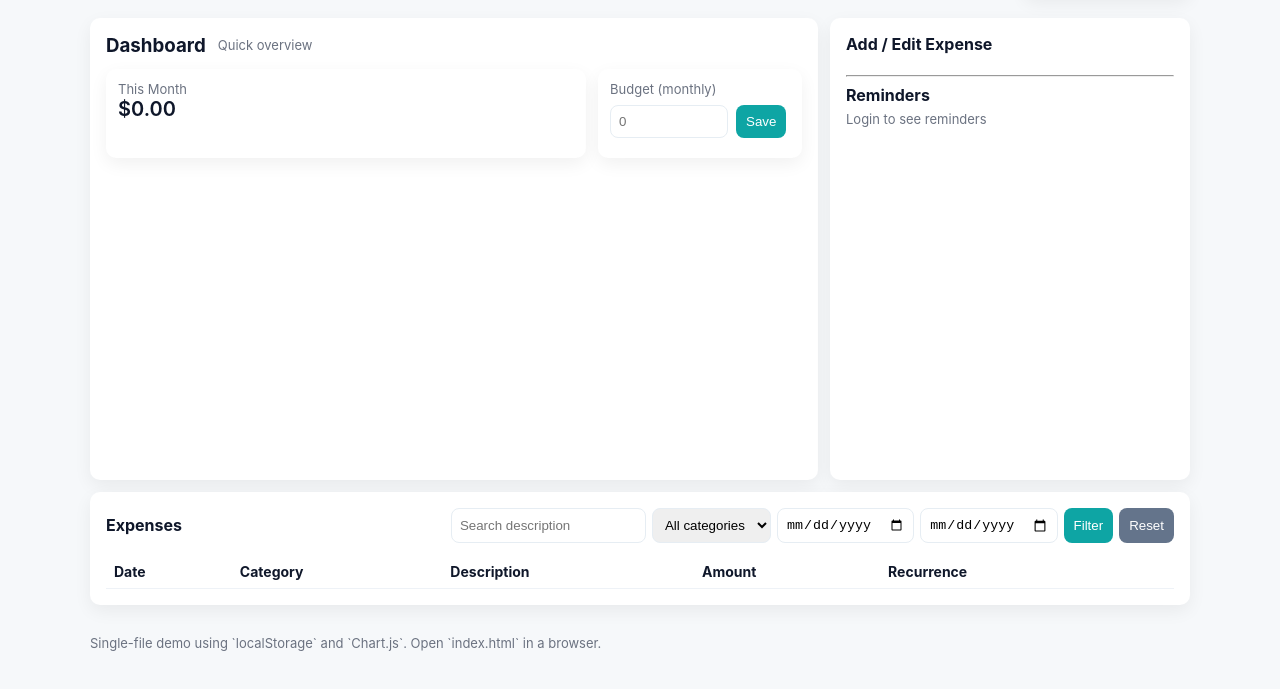
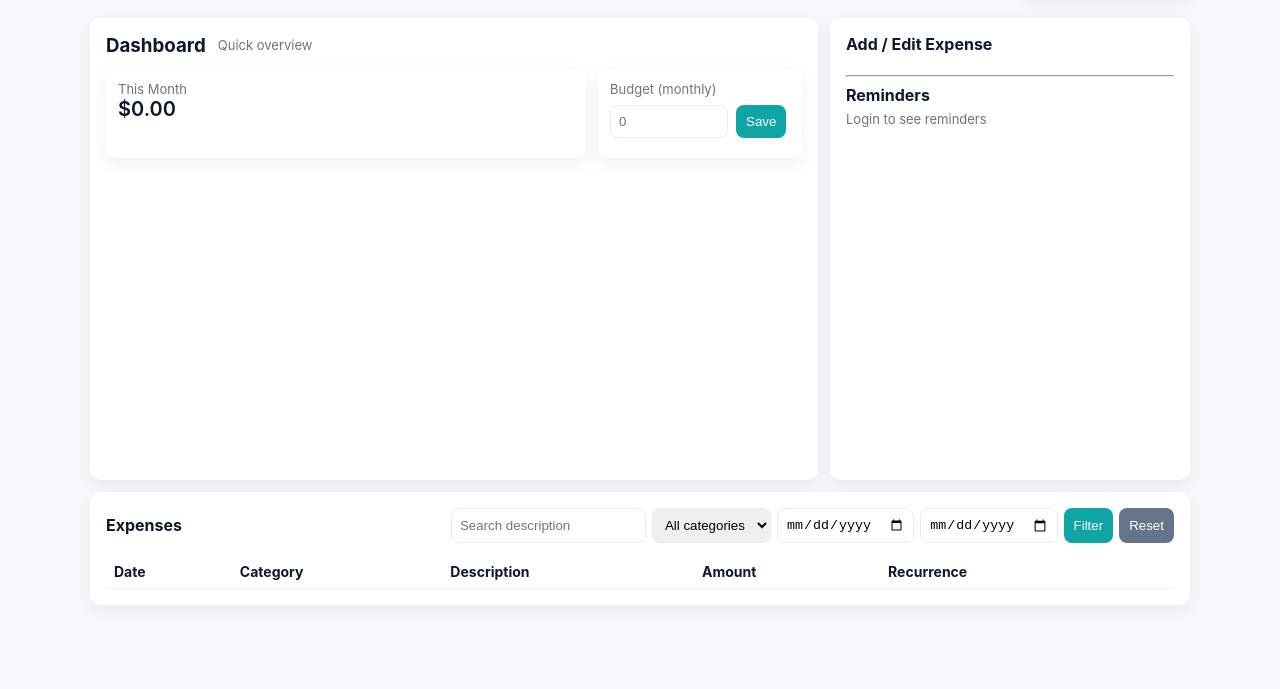
Before and after one commit to anandt23/Expense-Tracker, a plain HTML site: page index.html in a window 1280 px wide. Shown: the part 117-806 px from the top of the page. Drawn offline with nearby package versions, Linux system fonts and the light colour scheme.

Commit message:
Remove footer content from index.html
Removed footer content from the index.html file.

```diff
--- a/index.html
+++ b/index.html
@@ -113,7 +113,7 @@
         </div>
       </section>
 
-      <footer>Single-file demo using `localStorage` and `Chart.js`. Open `index.html` in a browser.</footer>
+      <footer></footer>
     </main>
   </div>
 
```
